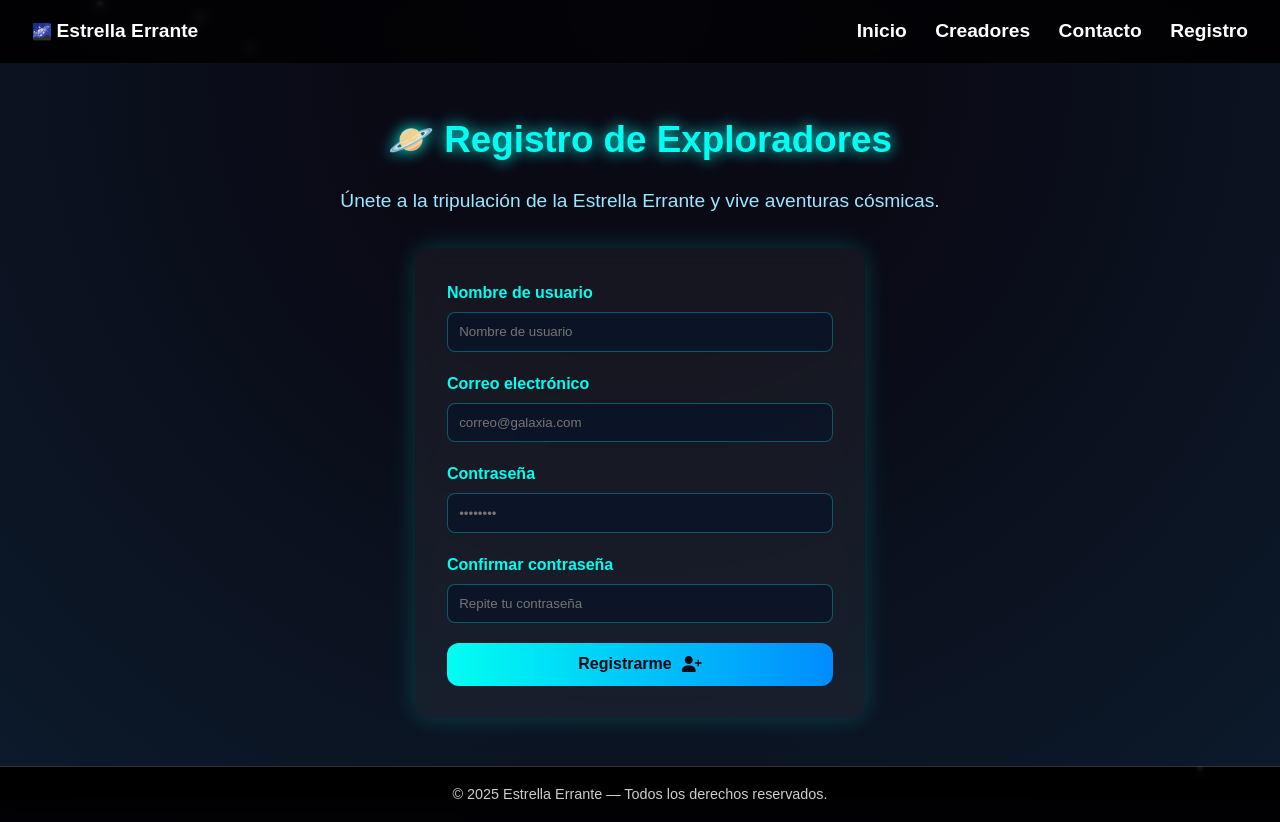
After one commit to XOctaviox12/proyecto_integradora_web, a Django app: page /registro/ in a window 1280 px wide. The commit adds this page. Run offline with Django 5.2, Linux system fonts and the light colour scheme.

Commit message:
Proyecto listo para Render con registro cósmico

```diff
--- a/inicio/forms.py
+++ b/inicio/forms.py
@@ -1,6 +1,56 @@
 from django import forms
+from django.contrib.auth.forms import UserCreationForm
+from django.contrib.auth.models import User
+from django.core.exceptions import ValidationError
 
+
+# --- Formulario de contacto (ya lo tenías) ---
 class ContactForm(forms.Form):
     name = forms.CharField(label="Nombre", max_length=100)
     email = forms.EmailField(label="Correo")
     message = forms.CharField(label="Mensaje", widget=forms.Textarea)
+
+# --- Formulario de registro nuevo ---
+class RegistroForm(forms.ModelForm):
+    password1 = forms.CharField(
+        label="Contraseña",
+        widget=forms.PasswordInput(attrs={
+            "class": "form-control cosmic-input",
+            "placeholder": "••••••••"
+        })
+    )
+    password2 = forms.CharField(
+        label="Confirmar Contraseña",
+        widget=forms.PasswordInput(attrs={
+            "class": "form-control cosmic-input",
+            "placeholder": "Repite tu contraseña"
+        })
+    )
+
+    class Meta:
+        model = User
+        fields = ["username", "email"]
+        widgets = {
+            "username": forms.TextInput(attrs={
+                "class": "form-control cosmic-input",
+                "placeholder": "Nombre de usuario"
+            }),
+            "email": forms.EmailInput(attrs={
+                "class": "form-control cosmic-input",
+                "placeholder": "correo@galaxia.com"
+            }),
+        }
+
+    def clean_password2(self):
+        password1 = self.cleaned_data.get("password1")
+        password2 = self.cleaned_data.get("password2")
+        if password1 and password2 and password1 != password2:
+            raise ValidationError("⚠️ Las contraseñas no coinciden.")
+        return password2
+
+    def save(self, commit=True):
+        user = super().save(commit=False)
+        user.set_password(self.cleaned_data["password1"])
+        if commit:
+            user.save()
+        return user
--- a/inicio/templates/inicio/base.html
+++ b/inicio/templates/inicio/base.html
@@ -25,10 +25,11 @@
   <header class="main-header">
     <div class="logo">🌌 <a href="{% url 'webapp:home' %}">Estrella Errante</a></div>
     <nav>
-      <a href="{% url 'webapp:home' %}">Inicio</a>
-      <a href="{% url 'webapp:creators' %}">Creadores</a>
-      <a href="{% url 'webapp:contact' %}">Contacto</a>
-    </nav>
+  <a href="{% url 'webapp:home' %}">Inicio</a>
+  <a href="{% url 'webapp:creators' %}">Creadores</a>
+  <a href="{% url 'webapp:contact' %}">Contacto</a>
+  <a href="{% url 'webapp:registro' %}">Registro</a> <!-- 👈 aquí -->
+</nav>
   </header>
 
   <main class="content-fade">
--- /dev/null
+++ b/inicio/templates/inicio/registro.html
@@ -0,0 +1,156 @@
+{% extends "inicio/base.html" %}
+{% block title %}Registro{% endblock %}
+{% load static %}
+
+{% block content %}
+<section class="register-section">
+  <div class="register-header">
+    <h1 class="title">🪐 Registro de Exploradores</h1>
+    <p class="subtitle">Únete a la tripulación de la Estrella Errante y vive aventuras cósmicas.</p>
+  </div>
+
+  {% if registrado %}
+    <div class="success-message animate-fade">
+      <h2>🚀 Registro completado</h2>
+      <p>Tu cuenta ha sido creada correctamente. ¡Bienvenido a bordo, explorador!</p>
+    </div>
+  {% endif %}
+
+  <div class="register-container">
+    <form method="post" novalidate>
+      {% csrf_token %}
+      {% if form.errors %}
+        <div class="error-box">
+          <ul>
+            {% for field in form %}
+              {% for error in field.errors %}
+                <li>{{ error }}</li>
+              {% endfor %}
+            {% endfor %}
+            {% for error in form.non_field_errors %}
+              <li>{{ error }}</li>
+            {% endfor %}
+          </ul>
+        </div>
+      {% endif %}
+
+      <div class="form-group">
+        <label for="id_username">Nombre de usuario</label>
+        {{ form.username }}
+      </div>
+      <div class="form-group">
+        <label for="id_email">Correo electrónico</label>
+        {{ form.email }}
+      </div>
+      <div class="form-group">
+        <label for="id_password1">Contraseña</label>
+        {{ form.password1 }}
+      </div>
+      <div class="form-group">
+        <label for="id_password2">Confirmar contraseña</label>
+        {{ form.password2 }}
+      </div>
+
+      <button type="submit" class="btn-send">
+        <span>Registrarme</span>
+        <i class="fas fa-user-plus"></i>
+      </button>
+    </form>
+  </div>
+</section>
+
+<style>
+  .register-section {
+    padding: 3rem;
+    color: #e0f7fa;
+    text-align: center;
+    background: radial-gradient(circle at top, #0a0a15 30%, #0c1a2b 100%);
+  }
+
+  .register-header .title {
+    font-size: 2.3rem;
+    text-shadow: 0 0 15px #00fff2;
+    color: #00fff2;
+  }
+
+  .subtitle {
+    color: #9be7ff;
+    margin-bottom: 2rem;
+  }
+
+  .register-container {
+    background: rgba(255, 255, 255, 0.05);
+    border-radius: 15px;
+    padding: 2rem;
+    max-width: 450px;
+    margin: 0 auto;
+    box-shadow: 0 0 25px rgba(0, 255, 242, 0.2);
+    backdrop-filter: blur(10px);
+  }
+
+  .form-group {
+    text-align: left;
+    margin-bottom: 1.2rem;
+  }
+
+  label {
+    display: block;
+    font-weight: bold;
+    color: #00fff2;
+    margin-bottom: 0.4rem;
+  }
+
+  .cosmic-input {
+    width: 100%;
+    padding: 0.7rem;
+    border-radius: 8px;
+    border: 1px solid rgba(0, 255, 255, 0.3);
+    background: rgba(10, 20, 40, 0.8);
+    color: #e0f7fa;
+    outline: none;
+    transition: 0.3s;
+  }
+
+  .cosmic-input:focus {
+    border-color: #00fff2;
+    box-shadow: 0 0 8px #00fff2;
+  }
+
+  .btn-send {
+    background: linear-gradient(90deg, #00fff2, #008cff);
+    color: #0a0a15;
+    border: none;
+    padding: 0.8rem 1.5rem;
+    border-radius: 12px;
+    font-weight: bold;
+    cursor: pointer;
+    transition: 0.3s;
+    width: 100%;
+  }
+
+  .btn-send:hover {
+    transform: scale(1.05);
+    box-shadow: 0 0 15px #00fff2;
+  }
+
+  .error-box {
+    background: rgba(255, 50, 50, 0.15);
+    border: 1px solid rgba(255, 100, 100, 0.3);
+    color: #ff6b6b;
+    border-radius: 10px;
+    padding: 0.8rem 1rem;
+    margin-bottom: 1rem;
+    box-shadow: 0 0 10px rgba(255, 0, 0, 0.3);
+  }
+
+  .success-message {
+    background: rgba(0, 255, 150, 0.15);
+    border: 1px solid rgba(0, 255, 150, 0.4);
+    color: #00ffb3;
+    border-radius: 10px;
+    padding: 1rem;
+    margin-bottom: 1.5rem;
+    box-shadow: 0 0 15px rgba(0, 255, 150, 0.3);
+  }
+</style>
+{% endblock %}
--- a/inicio/urls.py
+++ b/inicio/urls.py
@@ -7,4 +7,5 @@ urlpatterns = [
     path("", views.home, name="home"),
     path("creadores/", views.creators, name="creators"),
     path("contacto/", views.contact, name="contact"),
+    path("registro/", views.registro, name="registro"),  # 👈 nuevo
 ]
--- a/inicio/views.py
+++ b/inicio/views.py
@@ -1,5 +1,7 @@
 from django.shortcuts import render
 from .forms import ContactForm
+from .forms import ContactForm, RegistroForm
+from django.contrib import messages
 
 CHARACTERS = [
     {"name": "Astra", "role": "Protagonista", "desc": "Exploradora espacial."},
@@ -11,12 +13,15 @@ CREATORS = [
     {"name": "Juárez", "role": "Programación", "bio": "Gameplay."},
 ]
 
+
 def home(request):
     history = "En 'Estrella Errante' controlas a Astra en una aventura espacial."
     return render(request, "inicio/home.html", {"history": history, "characters": CHARACTERS})
 
+
 def creators(request):
     return render(request, "inicio/creators.html", {"creators": CREATORS})
+
 
 def contact(request):
     form = ContactForm(request.POST or None)
@@ -25,3 +30,16 @@ def contact(request):
         sent = True  # en un caso real se guardaría en BD o mandaría correo
         form = ContactForm()
     return render(request, "inicio/contact.html", {"form": form, "sent": sent})
+
+
+# 👉 Nueva vista para la página de registro
+def registro(request):
+    form = RegistroForm(request.POST or None)
+    registrado = False
+
+    if request.method == "POST" and form.is_valid():
+        form.save()
+        registrado = True
+        form = RegistroForm()  # Limpia el formulario después del registro
+
+    return render(request, "inicio/registro.html", {"form": form, "registrado": registrado})
```
Also changed, not shown: db.sqlite3.
